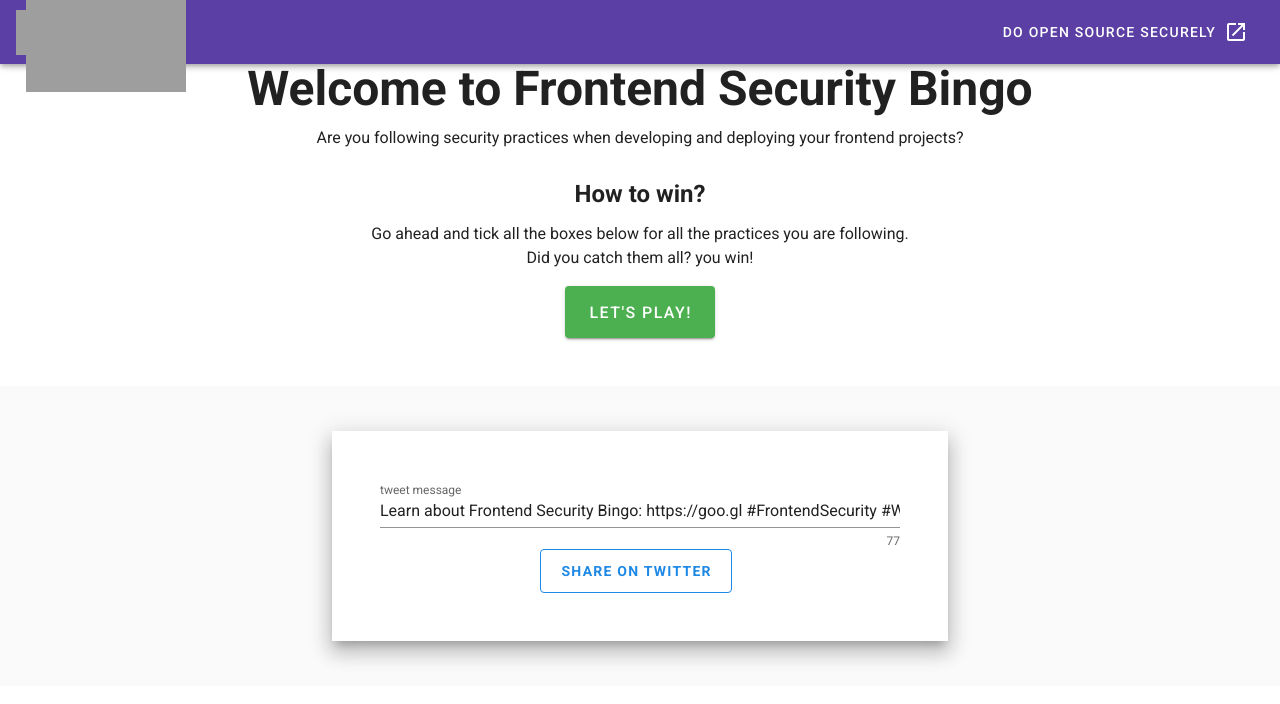
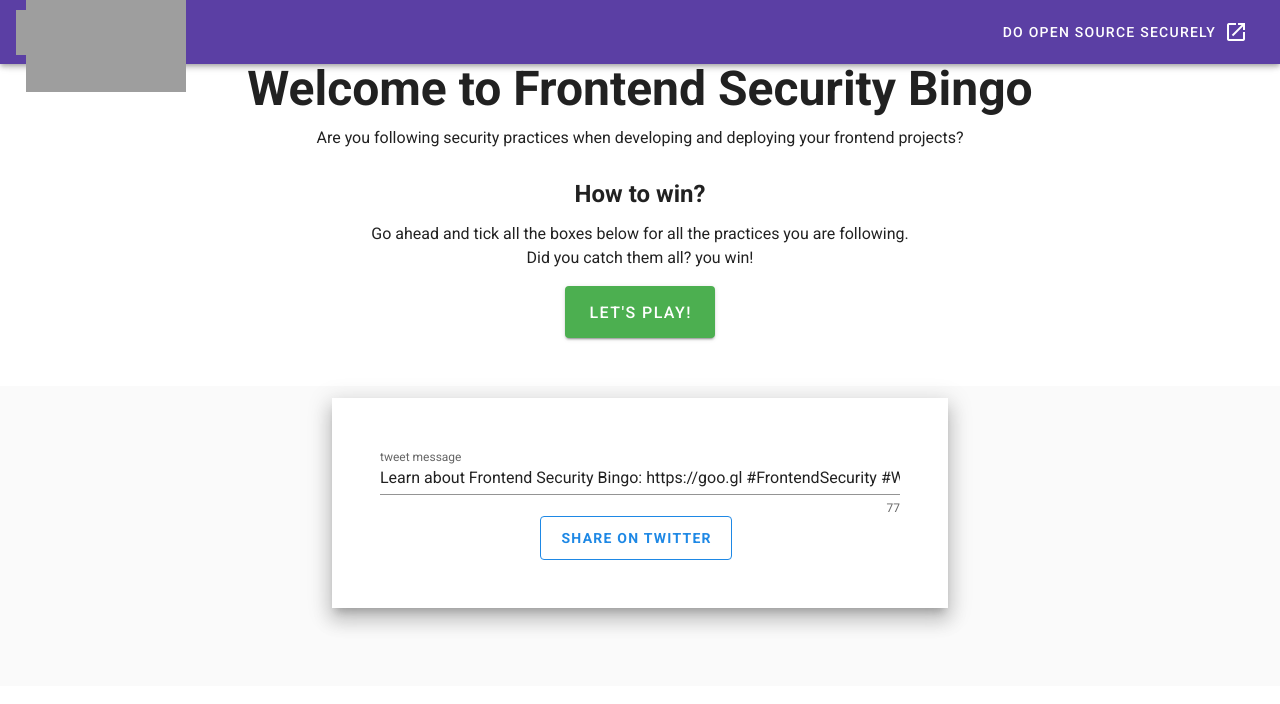
Before and after one commit to snyk-labs/frontend-security-bingo, a Vue app: page / in a window 1280 px wide. Shown: the top 704 px of the page. Built offline with nearby package versions, Linux system fonts and the light colour scheme; grey boxes are pictures that could not be loaded; what vue-confetti would draw is missing.

Commit message:
fix: remove center alignment for old Vuetify API

```diff
--- a/src/components/Bingo.vue
+++ b/src/components/Bingo.vue
@@ -2,7 +2,7 @@
   <div>
     <v-container fluid>
       <v-col md="6" offset-md="3">
-        <v-row align="center" justify="center">
+        <v-row justify="center">
           <v-progress-linear
             color="purple"
             height="12"
@@ -41,7 +41,7 @@
 
             <v-spacer></v-spacer>
             <v-card-actions>
-              <v-row align="center" justify="center">
+              <v-row justify="center">
                 <v-btn
                   color="purple"
                   @click="gotoWebsite({url: item.url})"
@@ -54,7 +54,7 @@
         </v-col>
       </v-row>
 
-       <v-row align="center mb-5" justify="center">
+       <v-row class="center mb-5" justify="center">
         <v-btn @click="shareWithYourFriends" class="ma-2" color="blue" dark>
           <v-icon dark>mdi-twitter</v-icon>
           share with your friends
--- a/src/components/SocialShare.vue
+++ b/src/components/SocialShare.vue
@@ -1,7 +1,7 @@
 <template>
   <div>
     <v-container class="text-center pt-10 pb-10" :fluid="true">
-      <v-row align="center" justify="center" class="grey lighten-5" style="height: 300px;">
+      <v-row justify="center" class="grey lighten-5" style="height: 300px;">
         <v-col cols="6">
           <v-sheet elevation="12" class="pa-12">
             <span class="mr-2">
```
